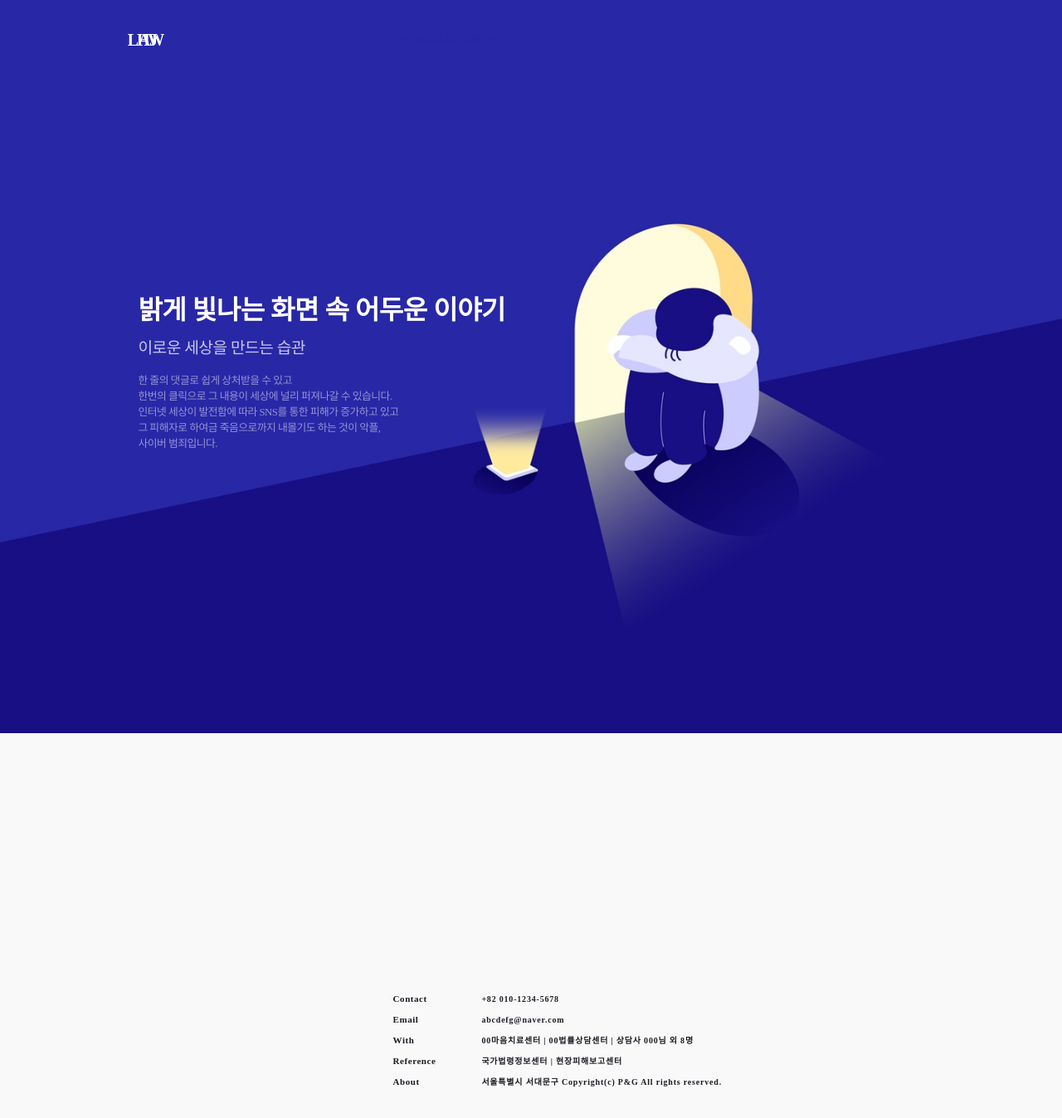
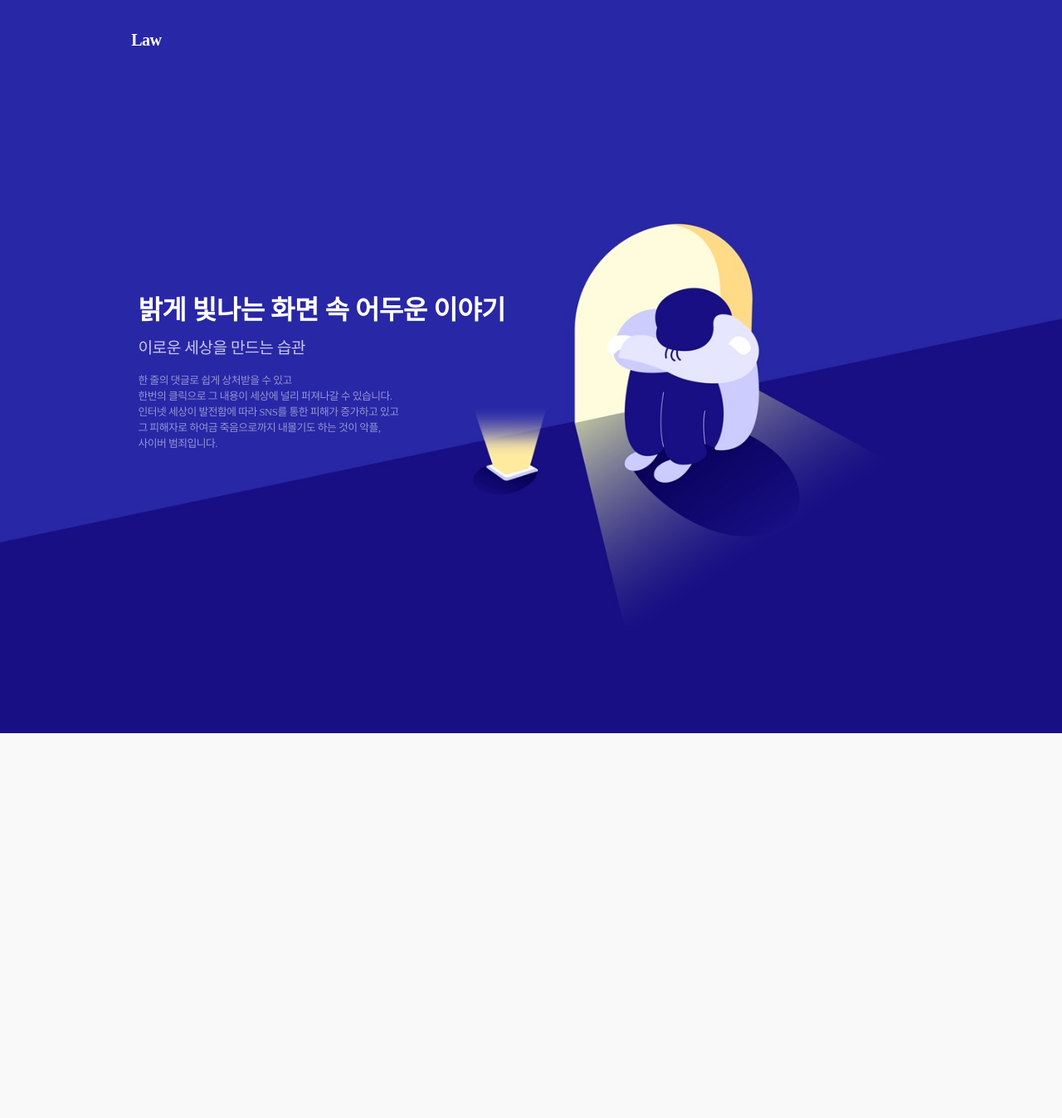
Before and after one commit to alpha0212/Law_PROJECT, a React (Create React App) app: page / in a window 1280 px wide. Shown: the top 1348 px of the page at 83% size. After the commit the page ends 887 px from the top, so only its background shows below. Built offline with nearby package versions, Linux system fonts and the light colour scheme; a web font is replaced by a local one.

Commit message:
Feat: Navbar 1/2 Fin

```diff
--- a/src/App.tsx
+++ b/src/App.tsx
@@ -1,18 +1,31 @@
 import React from "react";
-import { Route, BrowserRouter as Router, Routes } from "react-router-dom";
+import {
+  Route,
+  BrowserRouter as Router,
+  Routes,
+  useLocation,
+} from "react-router-dom";
 import { Footer, Navbar } from "src/components";
 import { Content } from "src/pages";
 
 import { MainPage } from "./pages";
 import { FirstPage } from "./pages/firstPage/index";
+import { FirstHeader } from "src/components/common/FixComponents/FirstHeader";
 
 export const App: React.FC = () => {
   /**
    * 조건문으로 메인에서 Navbar
    */
+  const location = useLocation();
+  const show = location.pathname.split("/")[1];
+  if (show === "intro" || "content") {
+    console.log(show);
+  } else {
+    console.log("firstHead");
+  }
   return (
     <>
-      <Navbar />
+      {show === "" ? <FirstHeader /> : <Navbar />}
       <Routes>
         <Route index element={<FirstPage />} />
         <Route path="/intro" element={<MainPage />} />
@@ -21,7 +34,7 @@ export const App: React.FC = () => {
           <Route path="insult" element={<Content />} />
         </Route>
       </Routes>
-      <Footer />
+      {show === "" ? <></> : <Footer />}
     </>
   );
 };
--- a/src/components/common/FixComponents/FirstHeader/index.tsx
+++ b/src/components/common/FixComponents/FirstHeader/index.tsx
@@ -5,20 +5,7 @@ import * as S from "./styled";
 export const FirstHeader: React.FC = () => {
   const [navSize, setnavSize] = useState("7rem");
   const [navColor, setnavColor] = useState("transparent");
-  const [contentColor, setcontentColor] = useState("transparent");
-  const [contentColor2, setcontentColor2] = useState("transparent");
-  const [underColor, setunderColor] = useState("transparent");
   const [titleColor, settitleColor] = useState("#ffffff");
-  const [working, setWorking] = useState(false);
-  const [working2, setWorking2] = useState(true);
-  const select = () => {
-    setWorking(false);
-    setWorking2(true);
-  };
-  const select2 = () => {
-    setWorking(true);
-    setWorking2(false);
-  };
   return (
     <>
       <S.NavbarContainer
@@ -30,32 +17,8 @@ export const FirstHeader: React.FC = () => {
         }}
       >
         <S.Logo to="/" style={{ color: titleColor }}>
-          HJ
+          Law
         </S.Logo>
-        <S.LinkContainer>
-          <S.NavbarList>
-            <S.NavbarSelect
-              onClick={select}
-              style={{
-                borderBottom: !working ? underColor : "none",
-                color: working ? contentColor : "#2827A6",
-              }}
-              to="/intro"
-            >
-              INTRODUCTION
-            </S.NavbarSelect>
-            <S.NavbarSelect
-              onClick={select2}
-              style={{
-                borderBottom: !working2 ? underColor : "none",
-                color: !working2 ? "#2827A6" : contentColor2,
-              }}
-              to="/content"
-            >
-              CONTENT
-            </S.NavbarSelect>
-          </S.NavbarList>
-        </S.LinkContainer>
       </S.NavbarContainer>
     </>
   );
--- a/src/components/common/FixComponents/Navbar/index.tsx
+++ b/src/components/common/FixComponents/Navbar/index.tsx
@@ -1,14 +1,19 @@
 import React, { useState, useEffect } from "react";
 
 import * as S from "./styled";
+import { useLocation } from "react-router";
 
 export const Navbar: React.FC = () => {
+  const location = useLocation();
+  const show = location.pathname.split("/")[1];
+
   const [navSize, setnavSize] = useState("7rem");
   const [navColor, setnavColor] = useState("transparent");
   const [contentColor, setcontentColor] = useState("transparent");
   const [contentColor2, setcontentColor2] = useState("transparent");
   const [underColor, setunderColor] = useState("transparent");
   const [titleColor, settitleColor] = useState("#ffffff");
+
   const [working, setWorking] = useState(false);
   const [working2, setWorking2] = useState(true);
   const listenScrollEvent = () => {
@@ -39,6 +44,12 @@ export const Navbar: React.FC = () => {
     setWorking(true);
     setWorking2(false);
   };
+  useEffect(() => {
+    if (show === "content") {
+      setWorking(true);
+      setWorking2(false);
+    }
+  }, []);
   return (
     <>
       <S.NavbarContainer
--- a/src/components/common/Intro/styled.ts
+++ b/src/components/common/Intro/styled.ts
@@ -8,7 +8,7 @@ export const Background = styled.div`
 
 export const back = styled.img`
   width: 100%;
-  height: 100%;
+  padding-top: 100%;
 `;
 
 export const TitleContainer = styled.div`
--- a/src/pages/firstPage/index.tsx
+++ b/src/pages/firstPage/index.tsx
@@ -24,7 +24,6 @@ export const FirstPage = () => {
   };
   return (
     <>
-      <FirstHeader />
       <S.back src={back} alt="Background Image" />
       <S.TitleContainer>
         <S.MainTitle {...animatedItem[0]}>
```
Also changed, not shown: cspell.json (+11 -2 lines).
